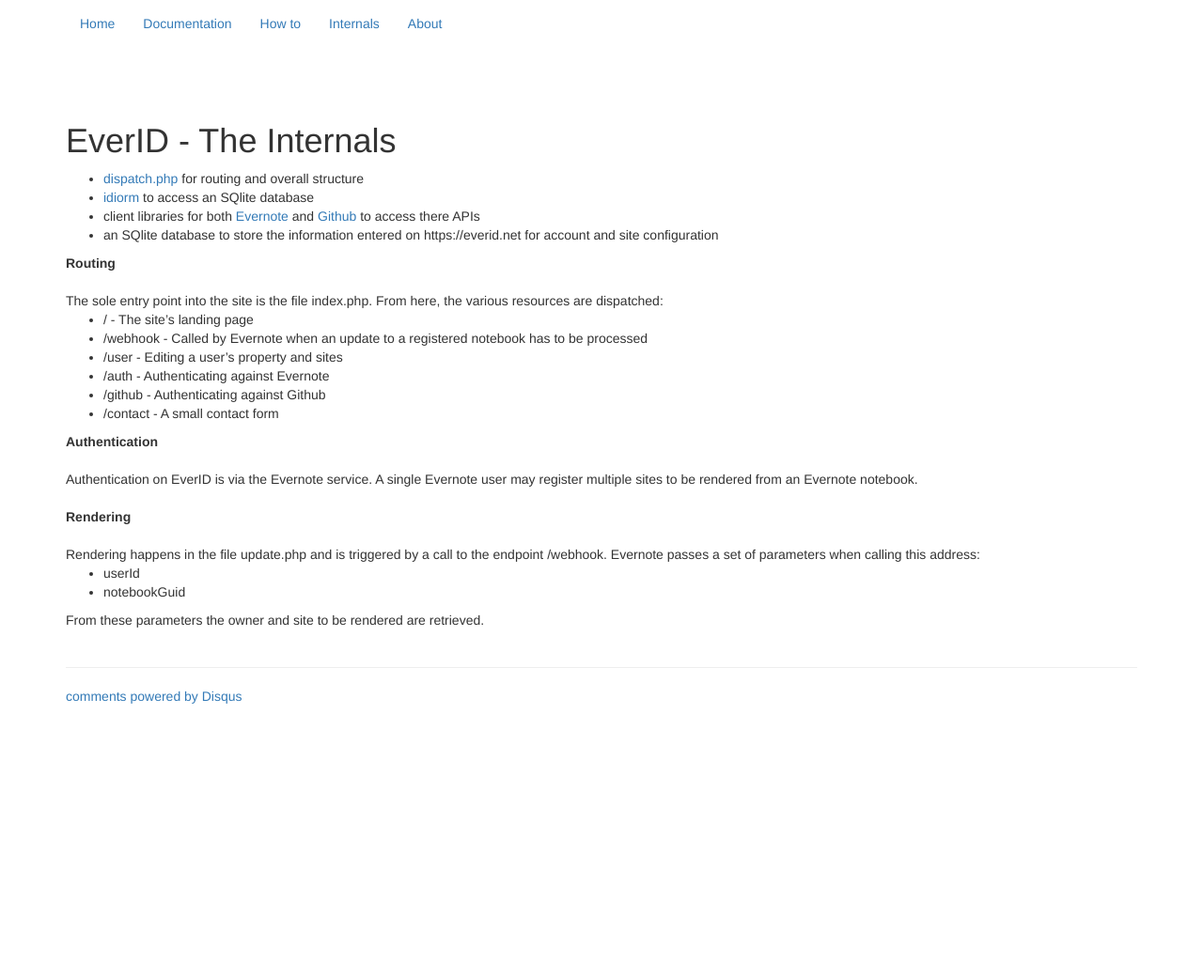
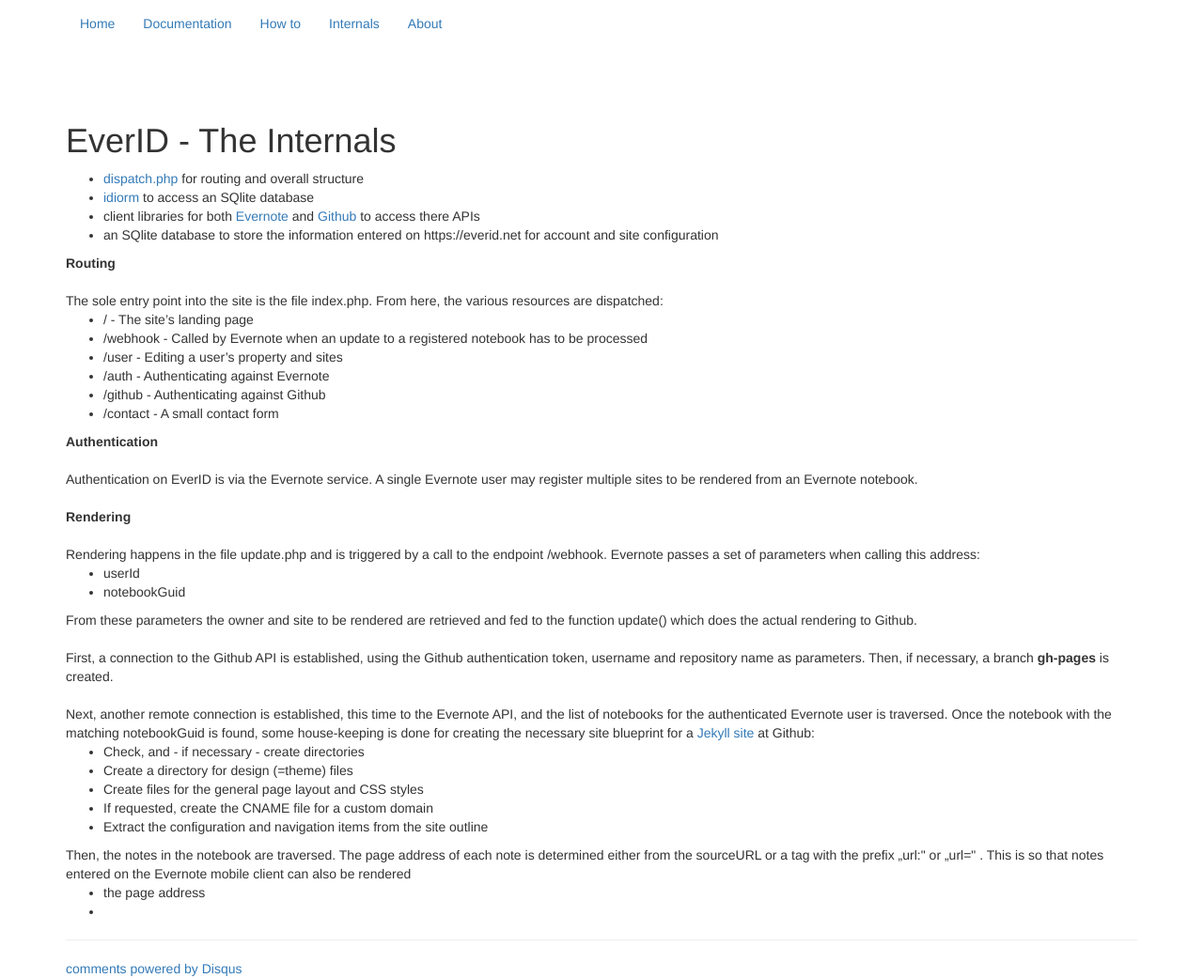
Before and after one commit to oschettler/everid, a Jekyll site: the page built from internals.html, in a window 1280 px wide and 1041 px high. Shown: the whole window at 94% size. Built offline with Jekyll 4.4.1, drawn with Linux system fonts in a browser that asks for light colours; nearby versions of some CDN libraries; comment, search, counter and statistics services are not loaded.

Commit message:
save internals.html

```diff
--- a/internals.html
+++ b/internals.html
@@ -39,6 +39,25 @@ res:
 <li>notebookGuid</li>
 </ul>
 </div>
-<div>From these parameters the owner and site to be rendered are retrieved.  </div>
+<div>From these parameters the owner and site to be rendered are retrieved and fed to the function update() which does the actual rendering to Github.</div>
 <div><br/></div>
+<div>First, a connection to the Github API is established, using the Github authentication token, username and repository name as parameters. Then, if necessary, a branch <b>gh-pages</b> is created. </div>
+<div><br/></div>
+<div>Next, another remote connection is established, this time to the Evernote API, and the list of notebooks for the authenticated Evernote user is traversed. Once the notebook with the matching notebookGuid is found, some house-keeping is done for creating the necessary site blueprint for a <a href="http://jekyllrb.com/">Jekyll site</a> at Github:</div>
+<div>
+<ul>
+<li>Check, and - if necessary - create directories</li>
+<li>Create a directory for design (=theme) files</li>
+<li>Create files for the general page layout and CSS styles</li>
+<li>If requested, create the CNAME file for a custom domain</li>
+<li>Extract the configuration and navigation items from the site outline</li>
+</ul>
+<div>Then, the notes in the notebook are traversed. The page address of each note is determined either from the sourceURL or a tag with the prefix „url:" or „url=" . This is so that notes entered on the Evernote mobile client can also be rendered </div>
 </div>
+<div>
+<ul>
+<li>the page address</li>
+<li><br/></li>
+</ul>
+</div>
+</div>
```
